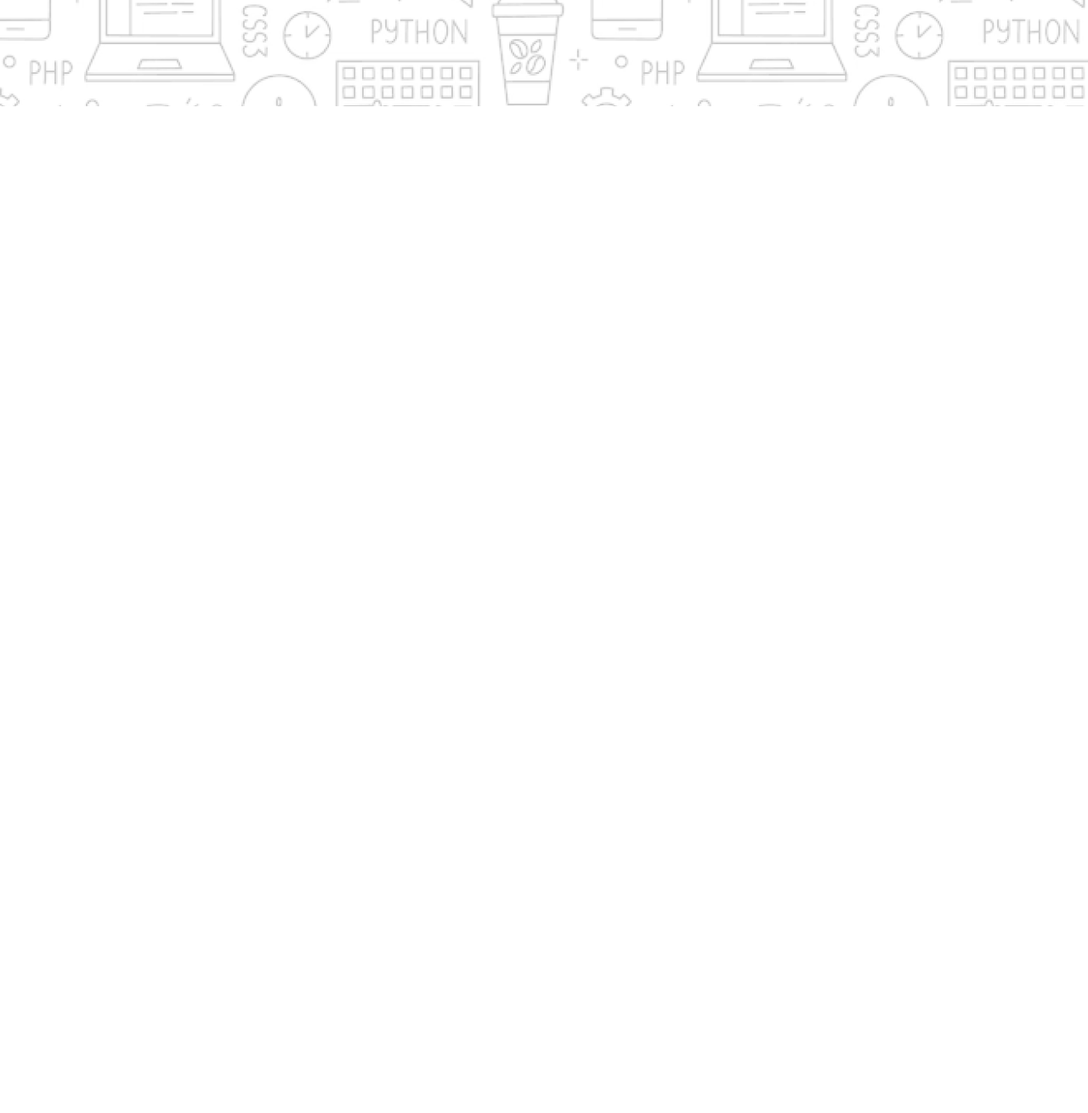
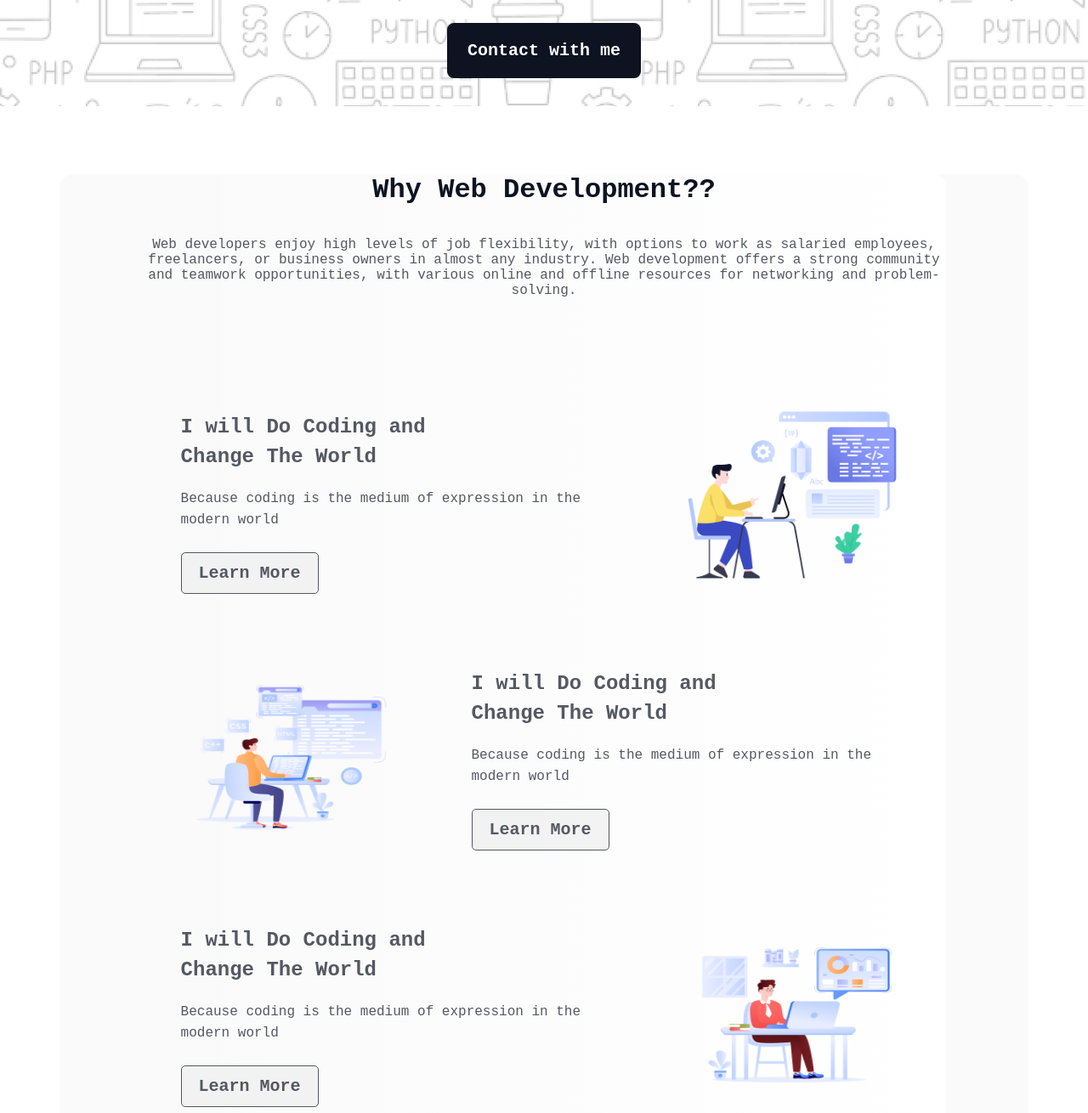
Before and after one commit to himel1625/Assignment-01, a plain HTML site: page index.html in a window 1280 px wide. Shown: the part 527-1837 px from the top of the page at 85% size. Before the commit the page ends 800 px from the top, so only its background shows below. Drawn offline with Linux system fonts and the light colour scheme; a web font is replaced by a local one.

Commit message:
main are rady to push

```diff
--- a/index.html
+++ b/index.html
@@ -21,6 +21,57 @@
         <img src="assets/Group.png" alt="img">
         <h2>"In the near future, I hope to become a Developer."</h2>
         <p>And I believe that with hard work I will reach my goals and organize my time like a Dream</p>
+        <button class="btn">Contact with me</button>
+      </div>
+    </section>
+    <!-- main are  -->
+
+    <section class="main">
+      <div class="mian_info">
+        <div class="main_info_are">
+          <h2>Why Web Development??</h2>
+          <p>Web developers enjoy high levels of job flexibility, with options to work as salaried employees,
+            freelancers, or
+            business owners in almost any industry. Web development offers a strong community and teamwork
+            opportunities, with
+            various online and offline resources for networking and problem-solving.</p>
+        </div>
+
+        <div class="main_info_card">
+          <div class="main_caption1">
+            <div class="main_caption_text">
+              <h3>I will Do Coding and Change The World</h3>
+              <p>Because coding is the medium of expression in the modern world</p>
+              <button>Learn More</button>
+            </div>
+            <div class="main_caption_img1">
+              <img src="./assets/Layer_1.png" alt="img">
+            </div>
+          </div>
+          <div class="main_caption2">
+            <div class="main_caption_img2">
+              <img src="./assets/Group 4.png" alt="">
+            </div>
+            <div class="main_caption_text">
+              <h3>I will Do Coding and Change The World</h3>
+              <p>Because coding is the medium of expression in the modern world</p>
+              <button>Learn More</button>
+            </div>
+          </div>
+          <div class="main_caption3">
+            <div class="main_caption_text">
+              <h3>I will Do Coding and Change The World</h3>
+              <p>Because coding is the medium of expression in the modern world</p>
+              <button>Learn More</button>
+            </div>
+            <div class="main_caption_img3">
+              <img src="./assets/Group 3.png" " alt="">
+              </div>
+          </div>
+        </div>
+
+
+
       </div>
     </section>
 
--- a/style/style.css
+++ b/style/style.css
@@ -29,6 +29,9 @@ body {
   justify-content: center;
   flex-direction: column;
 }
+.Hero_are_info img {
+  margin-bottom: 40px;
+}
 .Hero_are_info h2 {
   font-size: 48px;
   font-weight: 800;
@@ -41,3 +44,97 @@ body {
   color: rgb(13, 19, 33);
   text-align: center;
 }
+.btn {
+  padding: 21px 24px;
+  border-radius: 8px;
+  background: rgb(13, 19, 33);
+  color: rgb(255, 255, 255);
+  font-size: 20px;
+  font-weight: 600;
+  margin-top: 30px;
+  border: none;
+  outline: none;
+  cursor: pointer;
+}
+/* main are  */
+.main {
+  width: 1140px;
+  height: 1395px;
+
+  margin: 0 auto;
+  border-radius: 16px;
+  background: rgba(13, 19, 33, 0.02);
+  margin-top: 80px;
+}
+.mian_info {
+  width: 946px;
+  height: 1300px;
+  margin:  auto;
+  border-radius: 16px;
+  background: linear-gradient(270.00deg, rgb(255, 255, 255),rgba(255, 255, 255, 0) 100%);
+  margin-top: 50px;
+
+}
+.main_info_are h2 {
+  text-align: center;
+  font-size: 32px;
+  font-weight: 800;
+  color: rgb(13, 19, 33);
+  margin-bottom: 37px;
+  margin-top: 60px;
+}
+.main_info_are p {
+  text-align: center;
+  font-size: 16px;
+  font-weight: 400;
+  opacity: 0.7;
+  color: rgb(13, 19, 33);
+}
+.main_info_card {
+  display: flex;
+  align-items: center;
+  justify-content: center;
+  flex-direction: column;
+  margin-top: 50px;
+}
+.main_caption1,
+.main_caption2,
+.main_caption3 {
+  display: flex;
+  align-items: center;
+  justify-content: space-between;
+  margin-top: 80px;
+}
+.main_caption_text {
+  width: 60%;
+}
+.main_caption_text h3 {
+  color: rgba(13, 19, 33, 0.7);
+  font-size: 24px;
+  font-weight: 700;
+  margin-bottom: 20px;
+  line-height: 35px;
+  width: 60%;
+}
+.main_caption_text p {
+  color: rgb(13, 19, 33);
+  font-size: 16px;
+  font-weight: 400;
+  opacity: 0.7;
+  line-height: 25px;
+}
+.main_caption_text button {
+  padding: 12px 20px;
+  border: 1px solid rgb(13, 19, 33);
+  opacity: 0.7;
+  font-size: 20px;
+  font-weight: 600;
+  color: rgb(13, 19, 33);
+  border-radius: 5px;
+  margin-top: 25px;
+}
+
+.main_info_card img {
+  width: 259.56px;
+  height: 217.01px;
+}
```
